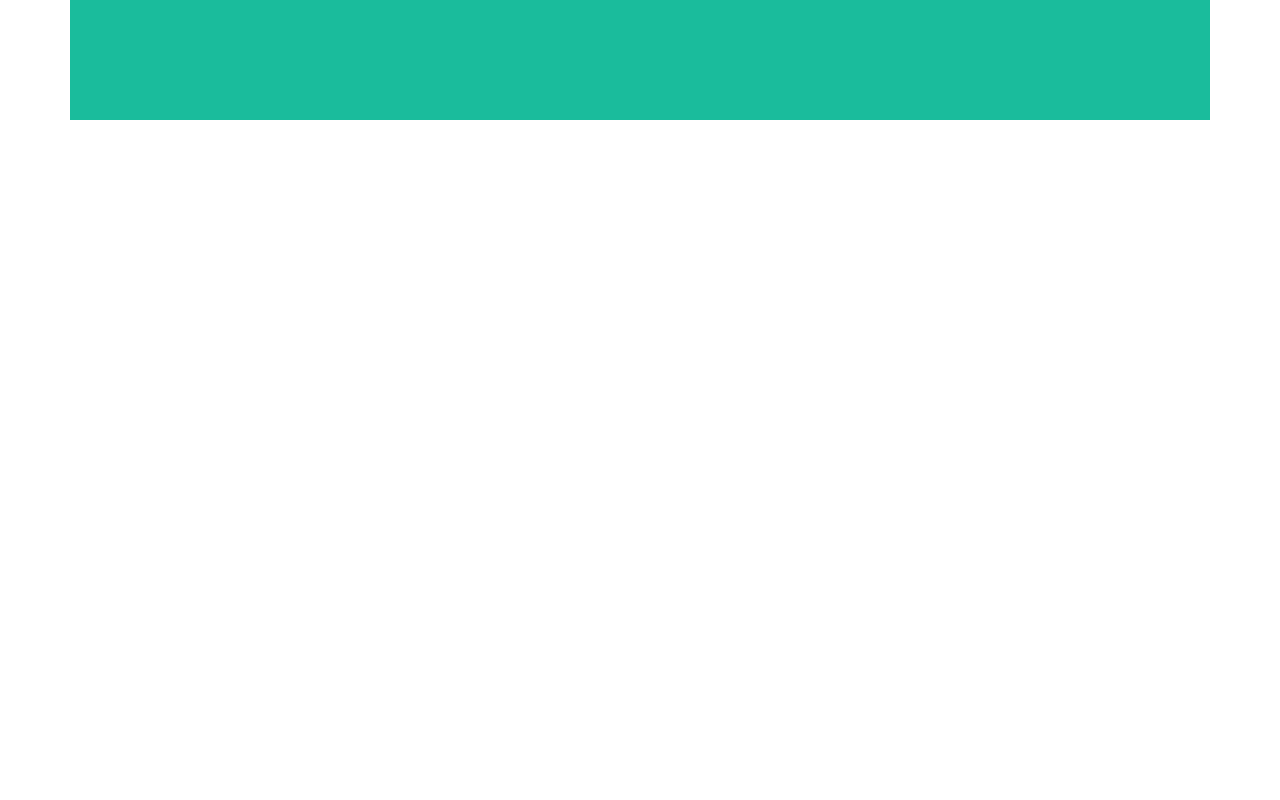
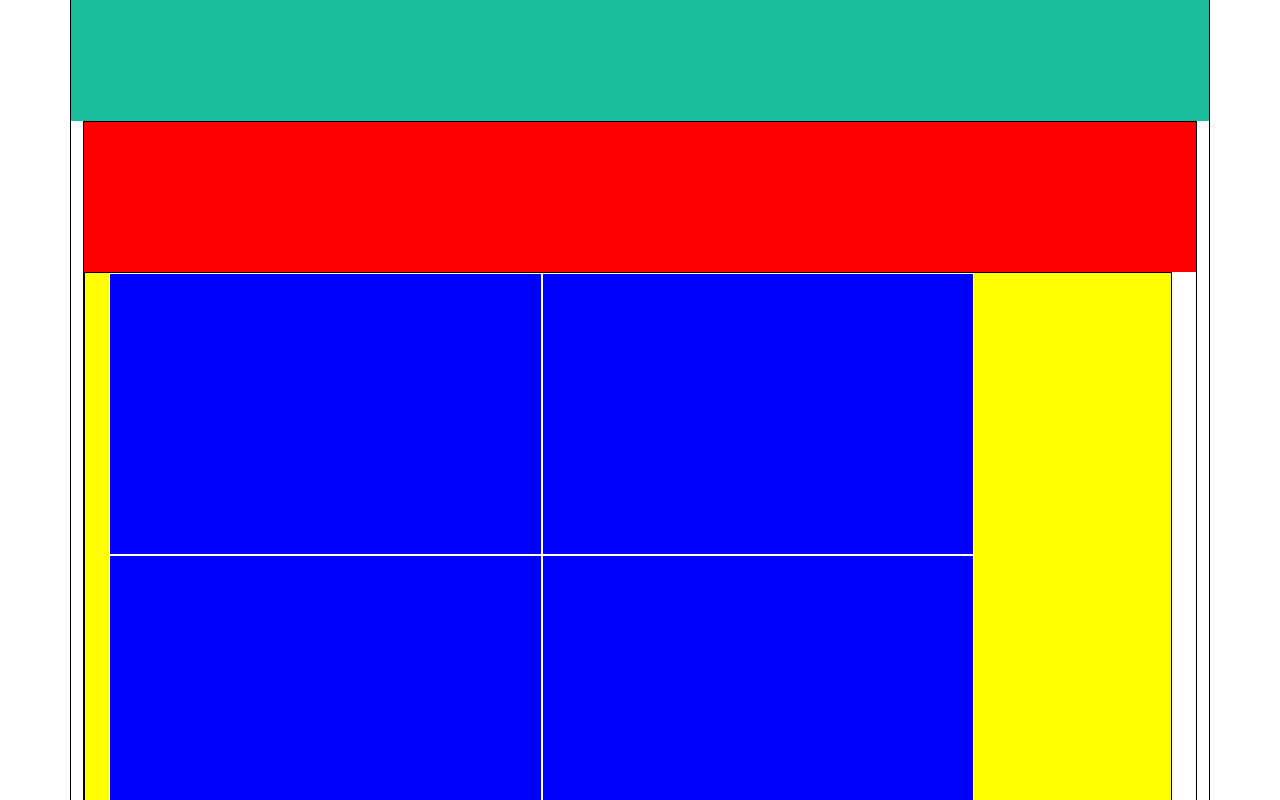
Before and after one commit to GianniPio/html-css-bootstrap-freelancer, a plain HTML site: page index.html in a window 1280 px wide. Shown: the part 380-1180 px from the top of the page. Before the commit the page ends 800 px from the top, so only its background shows below. Drawn offline with nearby package versions, Linux system fonts and the light colour scheme.

Commit message:
section image

```diff
--- a/css/style.css
+++ b/css/style.css
@@ -18,3 +18,27 @@ section .row {
 .jumbotron {
     background-color: #1abc9c;
 }
+
+.container {
+    border: 1px solid black;
+}
+
+main {
+    height: 1000px;
+}
+
+.red {
+    height: 150px;
+    background-color: red;
+}
+
+.yellow {
+    background-color: yellow;
+    height: calc( 100% - 150px);
+}
+
+.blu {
+    background-color: blue;
+    border: 1px solid white;
+
+}
--- a/index.html
+++ b/index.html
@@ -30,11 +30,20 @@
         <!-- Sezione immagini -->
         <main class="container container-lg container-fluid">
 
+            <div class="row red">
 
+                <div class="col-12"></div>
 
+            </div>
 
-
-
+            <div class="row yellow container">
+                <div class="blu col-11  col-lg-5 col-xxl-4"></div>
+                <div class="blu col-11  col-lg-5 col-xxl-4"></div>
+                <div class="blu col-11  col-lg-5 col-xxl-4"></div>
+                <div class="blu col-11  col-lg-5 col-xxl-4"></div>
+                <div class="blu col-11  col-lg-5 col-xxl-4"></div>
+                <div class="blu col-11  col-lg-5 col-xxl-4"></div>
+            </div>
         </main>
 
 
```
